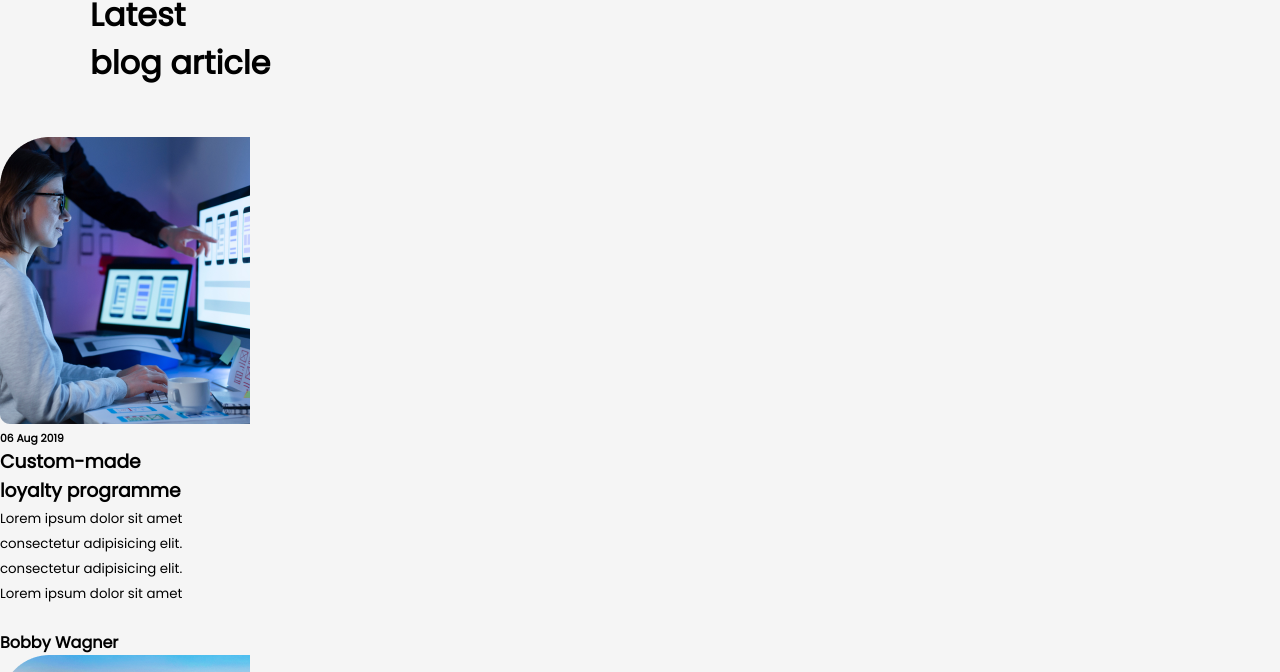
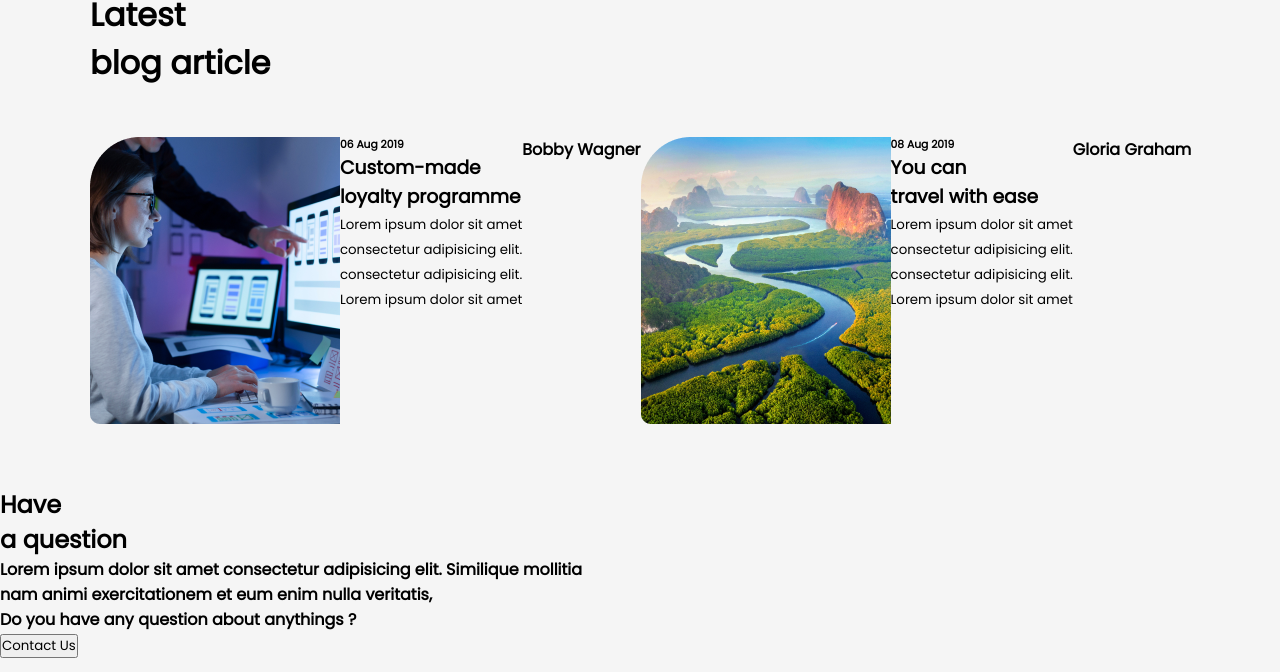
Before and after one commit to harshalvrm/Live-Class-Project-09, a website: page index.html in a window 1280 px wide. Shown: the part 1095-1767 px from the top of the page. Drawn offline with Linux system fonts and the light colour scheme.

Commit message:
Updated mid section

```diff
--- a/style.css
+++ b/style.css
@@ -127,7 +127,20 @@ font-weight:700;
 margin:50px 0 50px 90px;
 }
 
-.block-heading{
+
+.blog-cards{
+  margin: 0px 0 50px 90px;
+  display: flex;
+
+}
+
+.blog-card{
+height: 300px;
+  display: flex;
+
+}
+
+/* .block-heading{
  margin-left: 90px;
 }
 
@@ -141,4 +154,4 @@ margin:50px 0 50px 90px;
 .block-card{
   height: 300px;
   width: 40%;
-}
+} */
```
